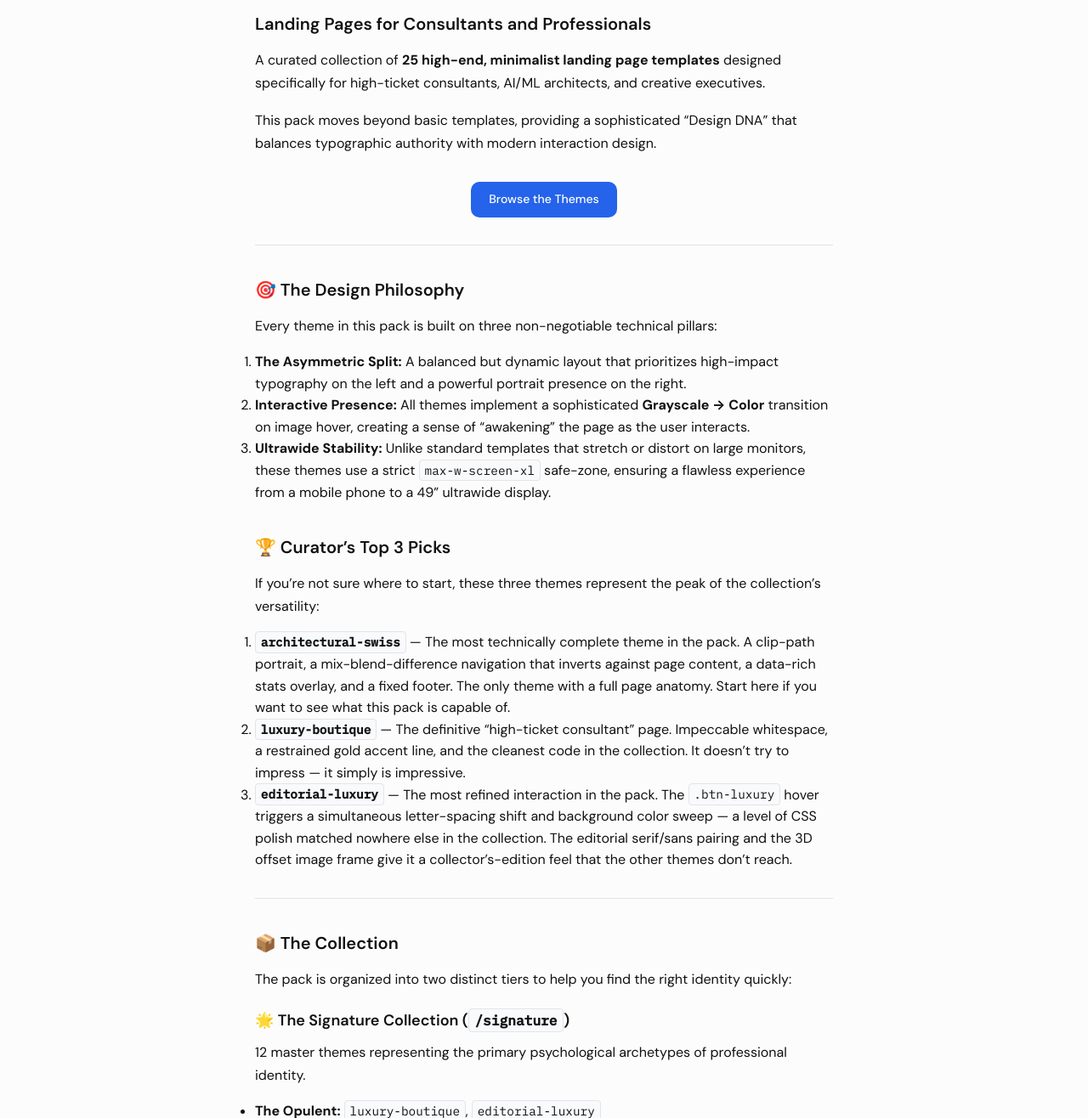
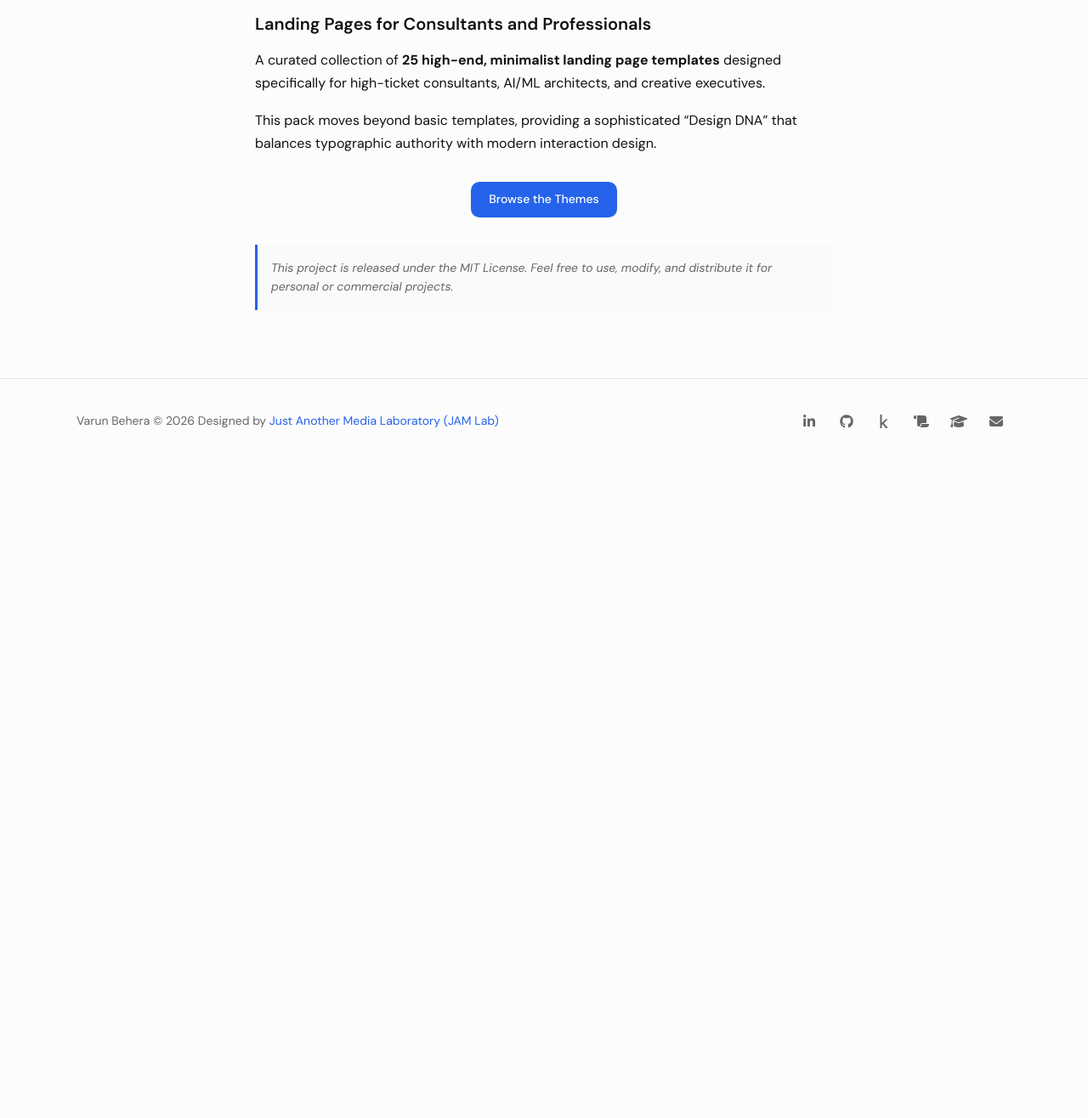
Before and after one commit to varunnjbehera/portfolio, a Jekyll site: the page built from _projects/Landing Pages Theme Pack.md, in a window 1280 px wide and 1400 px high, scrolled down 666 px, cut to the strip 84-1400 px from the top of the window. Shown: the whole strip at 85% size. Built offline with Jekyll 4.4.1, drawn with Linux system fonts in a browser that asks for light colours; after the commit the page ends 1296 px from its top, so only the background shows below that; some of the changed text lies outside the part shown.

Commit message:
Update Landing Pages Theme Pack.md

```diff
--- a/_projects/Landing Pages Theme Pack.md
+++ b/_projects/Landing Pages Theme Pack.md
@@ -21,65 +21,4 @@
 {% include elements/button.html link="https://varunnjbehera.github.io/landing-page-theme-pack/" text="Browse the Themes" %}
 </p>
 
----
-
-## 🎯 The Design Philosophy
-
-Every theme in this pack is built on three non-negotiable technical pillars:
-
-1. **The Asymmetric Split:** A balanced but dynamic layout that prioritizes high-impact typography on the left and a powerful portrait presence on the right.
-2. **Interactive Presence:** All themes implement a sophisticated **Grayscale → Color** transition on image hover, creating a sense of "awakening" the page as the user interacts.
-3. **Ultrawide Stability:** Unlike standard templates that stretch or distort on large monitors, these themes use a strict `max-w-screen-xl` safe-zone, ensuring a flawless experience from a mobile phone to a 49" ultrawide display.
-
-## 🏆 Curator's Top 3 Picks
-
-If you're not sure where to start, these three themes represent the peak of the collection's versatility:
-
-1. **`architectural-swiss`** — The most technically complete theme in the pack. A clip-path portrait, a mix-blend-difference navigation that inverts against page content, a data-rich stats overlay, and a fixed footer. The only theme with a full page anatomy. Start here if you want to see what this pack is capable of.
-2. **`luxury-boutique`** — The definitive "high-ticket consultant" page. Impeccable whitespace, a restrained gold accent line, and the cleanest code in the collection. It doesn't try to impress — it simply is impressive.
-3. **`editorial-luxury`** — The most refined interaction in the pack. The `.btn-luxury` hover triggers a simultaneous letter-spacing shift and background color sweep — a level of CSS polish matched nowhere else in the collection. The editorial serif/sans pairing and the 3D offset image frame give it a collector's-edition feel that the other themes don't reach.
-
----
-
-## 📦 The Collection
-
-The pack is organized into two distinct tiers to help you find the right identity quickly:
-
-### 🌟 The Signature Collection (`/signature`)
-12 master themes representing the primary psychological archetypes of professional identity.
-- **The Opulent:** `luxury-boutique`, `editorial-luxury`
-- **The Enterprise:** `corporate-elite`, `ethereal-glass`
-- **The Precision:** `architectural-swiss`, `zen-minimalist`
-- **The Bold:** `industrial-brutalism`, `bold-pop`
-- **The Experimental:** `artistic-avant-garde`, `cyber-noir`
-- **The Natural:** `organic-modern`, `academic-prestige`
-
-### 🎨 The Variation Gallery (`/variations`)
-13 supplementary themes that provide alternative color palettes, layout refinements, and stylistic shifts. Ideal for those who love a specific Signature identity but want a different accent, weight, or layout approach.
-
----
-
-## 🛠 Technical Stack
-
-- **Styling:** [Tailwind CSS](https://tailwindcss.com/) (via CDN for zero-install portability).
-- **Typography:** Google Fonts (Featuring *Playfair Display*, *Inter*, *Outfit*, and *Plus Jakarta Sans*).
-- **Icons:** [FontAwesome 6.4](https://fontawesome.com/).
-- **Assets:** High-resolution placeholders via Unsplash.
-
----
-
-## 🚀 Getting Started
-
-### 1. Choose Your Identity
-Browse the `/signature` folder and open any `index.html` file in your browser to preview the theme.
-
-### 2. Customize Your Content
-Open the `index.html` of your chosen theme in any text editor:
-- **Portrait:** Find the `<img>` tag and replace the `src` with your own portrait (Recommended aspect ratio: 4:5).
-- **Copy:** Update the `<h1>` and `<p>` tags with your name, title, and value proposition.
-- **Links:** Update the navigation and social media links in the `nav` and `footer` sections.
-
-### 3. Tweak the Visuals
-Every theme includes a `README.md` with a **Visual Identity Guide**, detailing the primary colors and font pairings used. You can easily swap these by changing the Tailwind classes (e.g., change `text-indigo-600` to `text-emerald-600`).
-
 _This project is released under the MIT License. Feel free to use, modify, and distribute it for personal or commercial projects._
```
